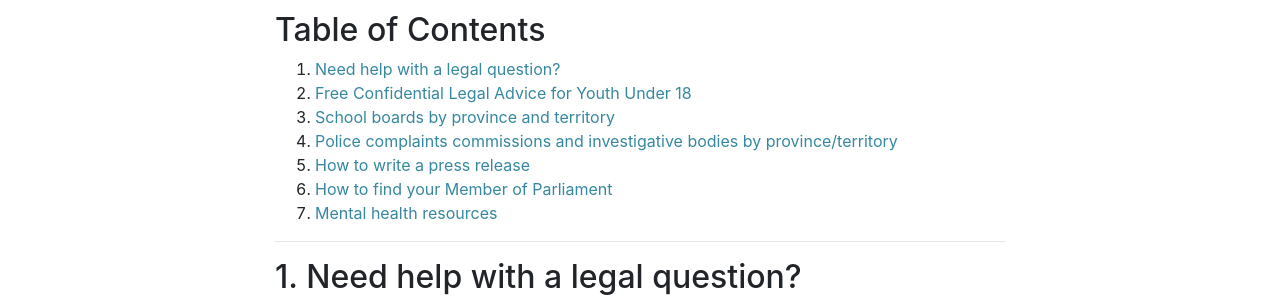
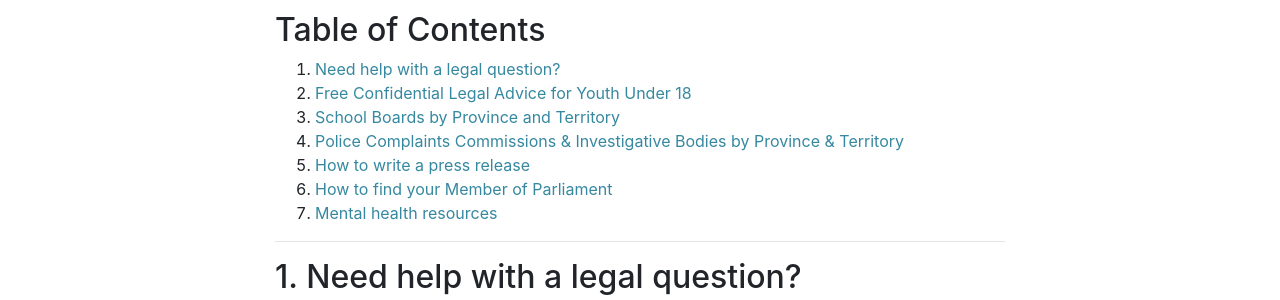
Before and after one commit to remote-rights/remote-rights.github.io, a Jekyll site: the page built from pages/further-resources.md, in a window 1280 px wide and 900 px high. Shown: the part 149-449 px from the top of the window. Built offline with Jekyll 4.4.1, drawn with Linux system fonts in a browser that asks for light colours; some of the changed text lies outside the part shown.

Commit message:
another side note

```diff
--- a/pages/further-resources.md
+++ b/pages/further-resources.md
@@ -8,8 +8,8 @@ permalink: resources.html
 
 1. [Need help with a legal question?](#1-need-help-with-a-legal-question)
 2. [Free Confidential Legal Advice for Youth Under 18](#2-free-confidential-legal-advice-for-youth-under-18)
-3. [School boards by province and territory](#3-school-boards-by-province-and-territory)
-4. [Police complaints commissions and investigative bodies by province/territory](#4-police-complaints-commissions-and-investigative-bodies-by-province-territory)
+3. [School Boards by Province and Territory](#3-school-boards-by-province-and-territory)
+4. [Police Complaints Commissions & Investigative Bodies by Province & Territory](#4-police-complaints-commissions-and-investigative-bodies-by-province-and-territory)
 5. [How to write a press release](#5-how-to-write-a-press-release)
 6. [How to find your Member of Parliament](#6-how-to-find-your-member-of-parliament)
 7. [Mental health resources](#7-mental-health-resources)
@@ -127,7 +127,7 @@ Saskatchewan
 
 PLEA doesn’t give legal advice but can tell you about different options for getting legal advice
 
-## 3. School boards by province and territory
+## 3. School Boards by Province and Territory
 
 Once you go to your board or district's website, you can see a list of all the trustees or members, and then find out which trustee or member represents your area, or school. You may also be able to find their contact information to contact them by phone or email. If not, you can call the general number of the school board and ask for the contact information directly.
 
@@ -190,7 +190,7 @@ English School Boards Association School Boards: [qesba.qc.ca/en/school-boards](
 ### Yukon
 School Councils: [education.gov.yk.ca/councils.html](http://www.education.gov.yk.ca/councils.html)
 
-## 4. Police complaints commissions and investigative bodies by province/territory
+## 4. Police Complaints Commissions & Investigative Bodies by Province and Territory
 
 This resource list was compiled by British Columbia's Office of the Police Complaint Commissioner, and can be found at [opcc.bc.ca/canadian-police-oversight-agencies](https://opcc.bc.ca/canadian-police-oversight-agencies).
 
```
Also changed, not shown: collections/_people-places/in-my-inuit-community.md (+1 -0 lines), collections/_people-places/in-my-non-indigenous-school.md (+1 -1 lines), collections/_people-places/with-the-police.md (+1 -0 lines).
